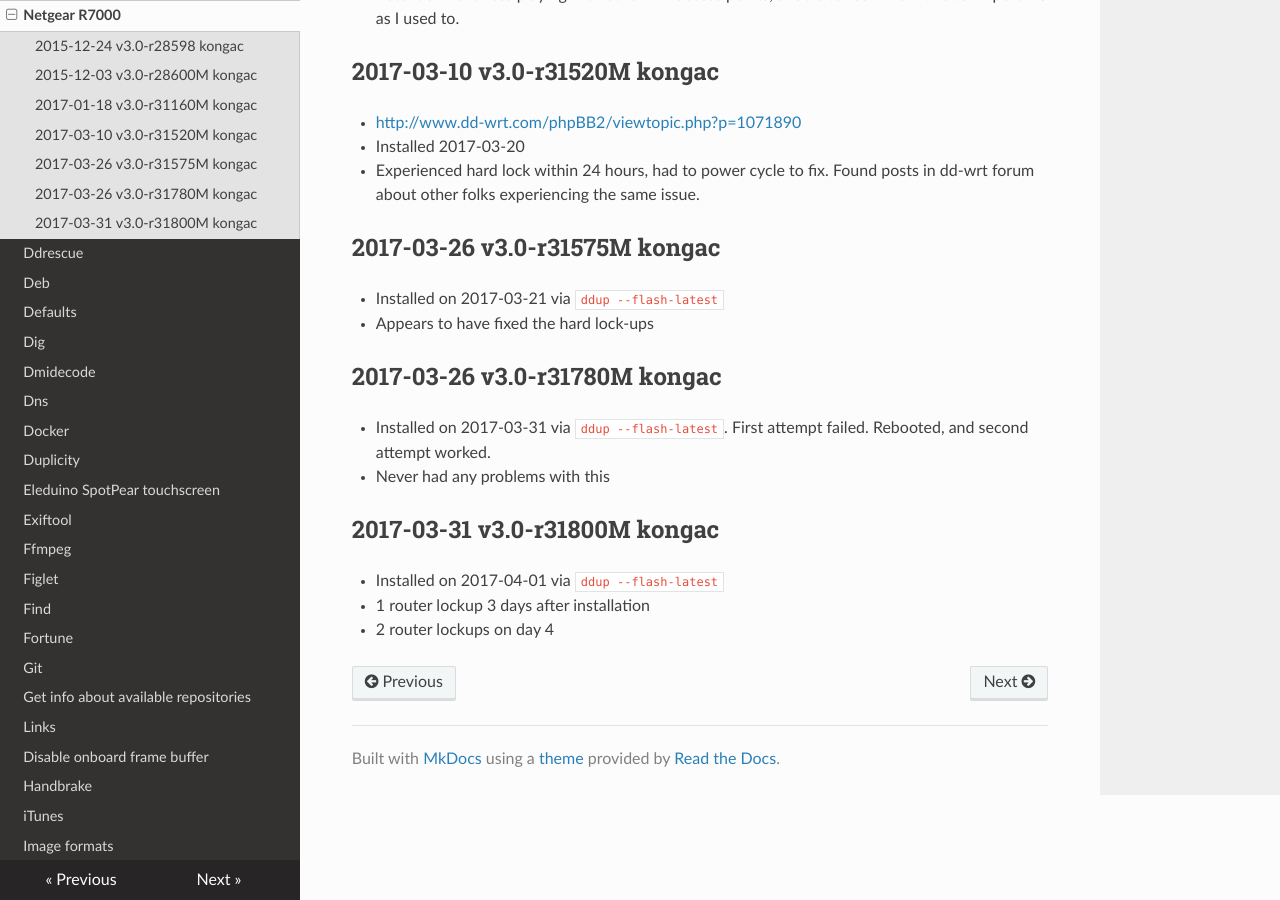
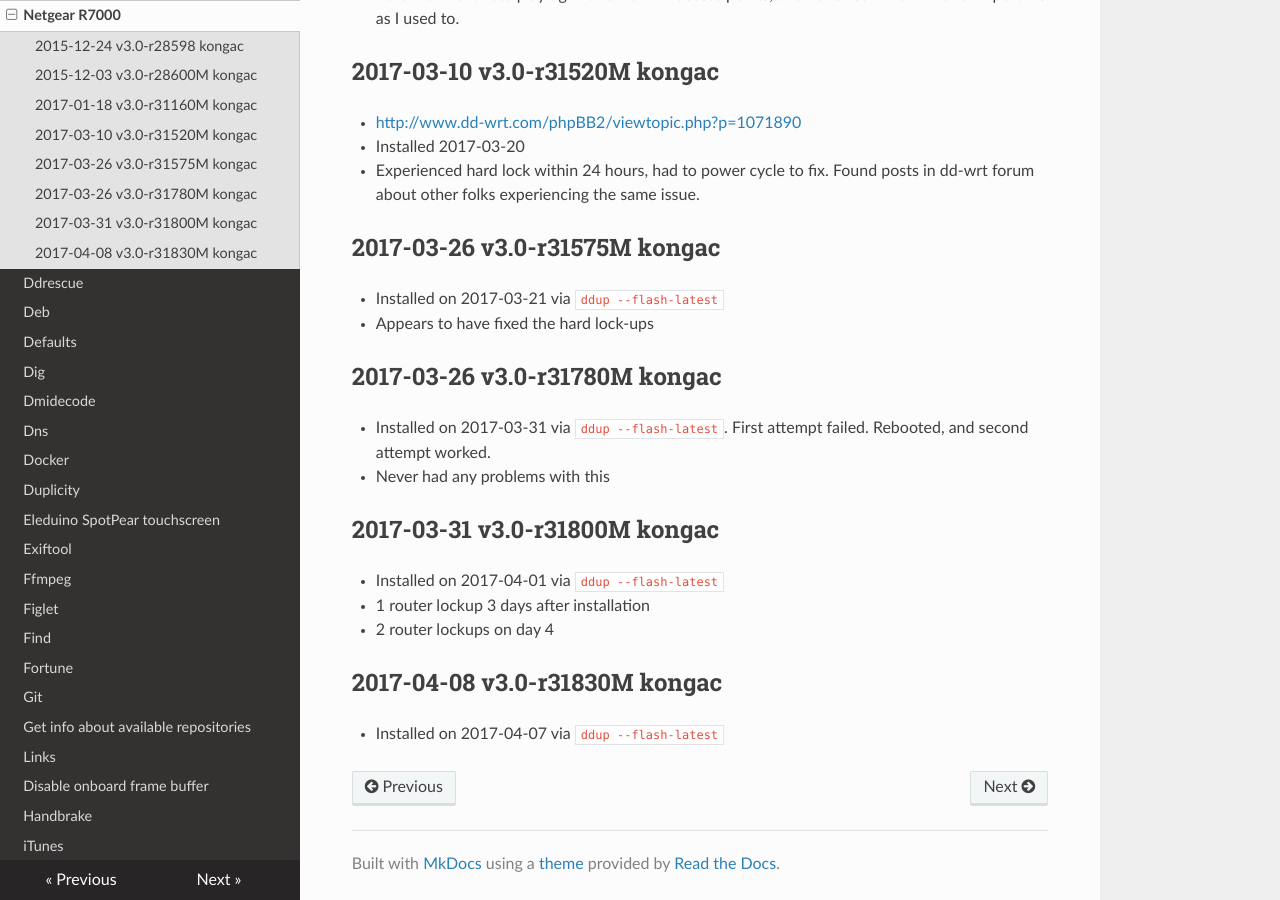
Before and after one commit to lando-cal/tech-notes, an MkDocs documentation site: the page built from docs/dd-wrt.md, in a window 1280 px wide and 900 px high, scrolled down 561 px. Built offline with MkDocs 1.6.1, drawn with Linux system fonts in a browser that asks for light colours; nearby versions of some CDN libraries.

Commit message:
New version

```diff
--- a/docs/dd-wrt.md
+++ b/docs/dd-wrt.md
@@ -37,3 +37,7 @@
 - Installed on 2017-04-01 via `ddup --flash-latest`
 - 1 router lockup 3 days after installation
 - 2 router lockups on day 4
+
+## 2017-04-08 v3.0-r31830M kongac
+
+- Installed on 2017-04-07 via `ddup --flash-latest`
```
